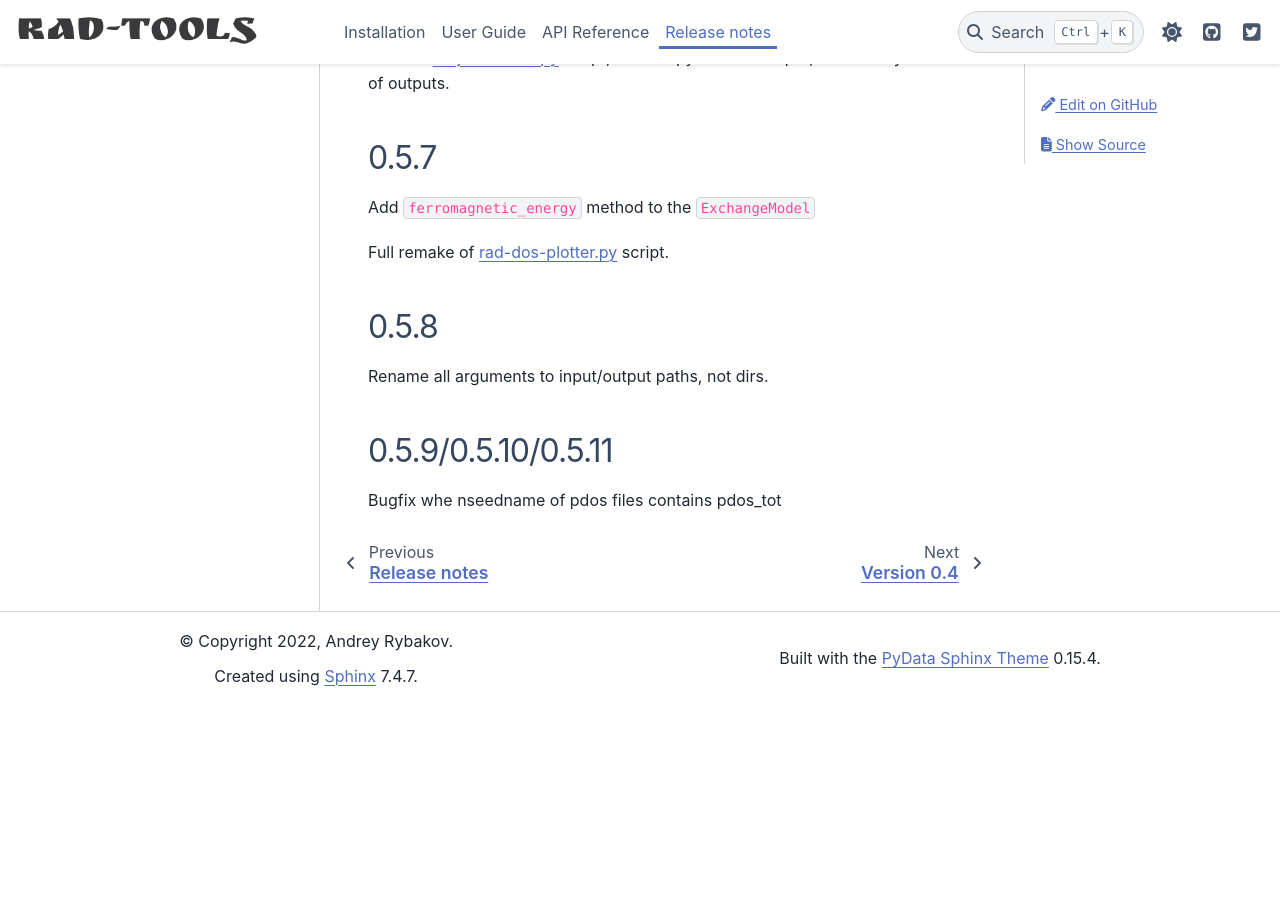
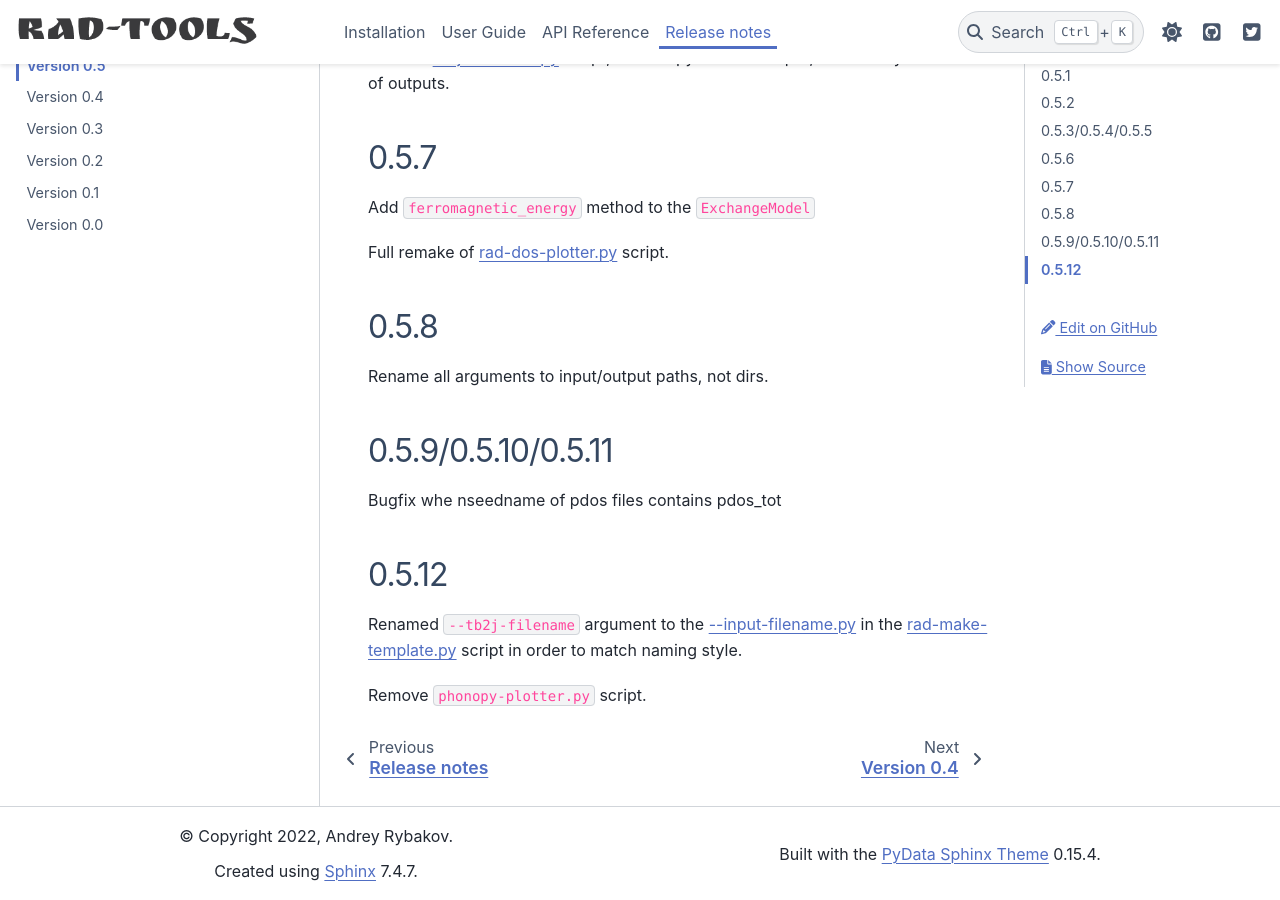
Before and after one commit to adrybakov/rad-tools, a Sphinx documentation site: the page built from docs/source/release-notes/0.5.rst, in a window 1280 px wide and 900 px high, scrolled down 1196 px. Built offline with Sphinx 7.4.7 and the PyData theme 0.15.4, drawn with Linux system fonts in a browser that asks for light colours; before the commit the page ends 1901 px from its top, so only the background shows below that.

Commit message:
REnamed arguments in rad-make-template

```diff
--- a/docs/source/release-notes/0.0.rst
+++ b/docs/source/release-notes/0.0.rst
@@ -42,7 +42,7 @@
 
 0.0.0.7
 -------
-Add the :ref:`phonopy-plotter.py <phonopy-plotter>` script.
+Add the ``phonopy-plotter.py`` script. (Removed in 0.5.12)
 
 0.0.0.6
 -------
--- a/docs/source/release-notes/0.1.rst
+++ b/docs/source/release-notes/0.1.rst
@@ -13,7 +13,7 @@
 
 tb2j_refractor.py to :ref:`tb2j-refractor.py <tb2j-extractor>`
 
-phonopy_plotter.py to :ref:`phonopy-plotter.py <phonopy-plotter>`
+phonopy_plotter.py to ``phonopy-plotter.py``  (Removed in 0.5.12)
 
 Modules were renamed:
 
--- a/docs/source/release-notes/0.5.rst
+++ b/docs/source/release-notes/0.5.rst
@@ -63,3 +63,12 @@
 0.5.9/0.5.10/0.5.11
 -------------------
 Bugfix whe nseedname of pdos files contains pdos_tot
+
+0.5.12
+------
+Renamed ``--tb2j-filename`` argument
+to the :ref:`--input-filename.py <rad-make-template_input-filename>`
+in the :ref:`rad-make-template.py <rad-make-template>` script in order to match
+naming style.
+
+Remove ``phonopy-plotter.py`` script.
--- a/rad_tools/__init__.py
+++ b/rad_tools/__init__.py
@@ -2,4 +2,4 @@
 All tools from the package.
 """
 
-__version__ = "0.5.11"
+__version__ = "0.5.12"
```
Also changed, not shown: docs/source/user-guide/phonopy-plotter.rst (deleted, +0 -53 lines), docs/source/user-guide/rad-make-template.rst (+4 -4 lines), 1 other file.
